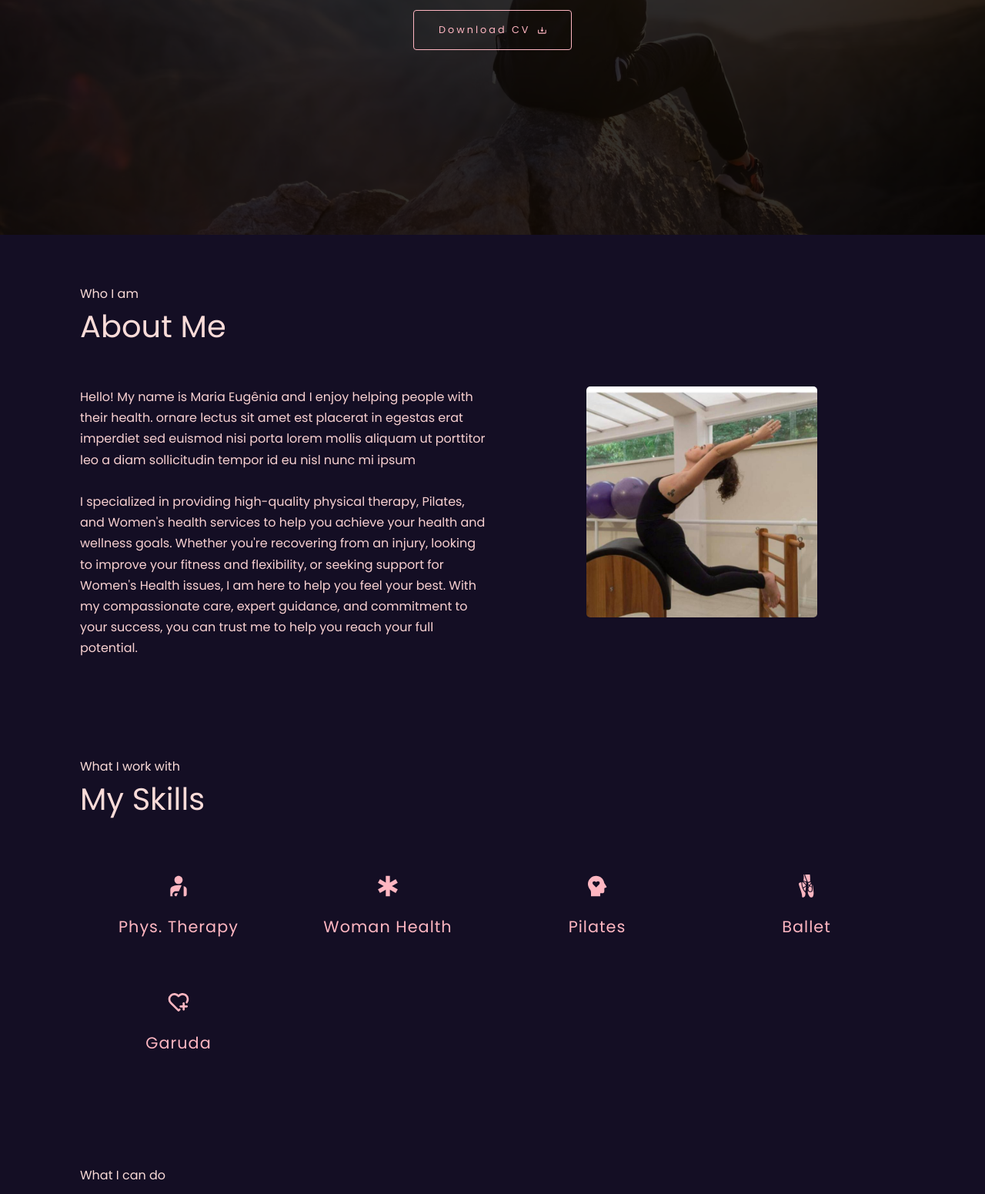
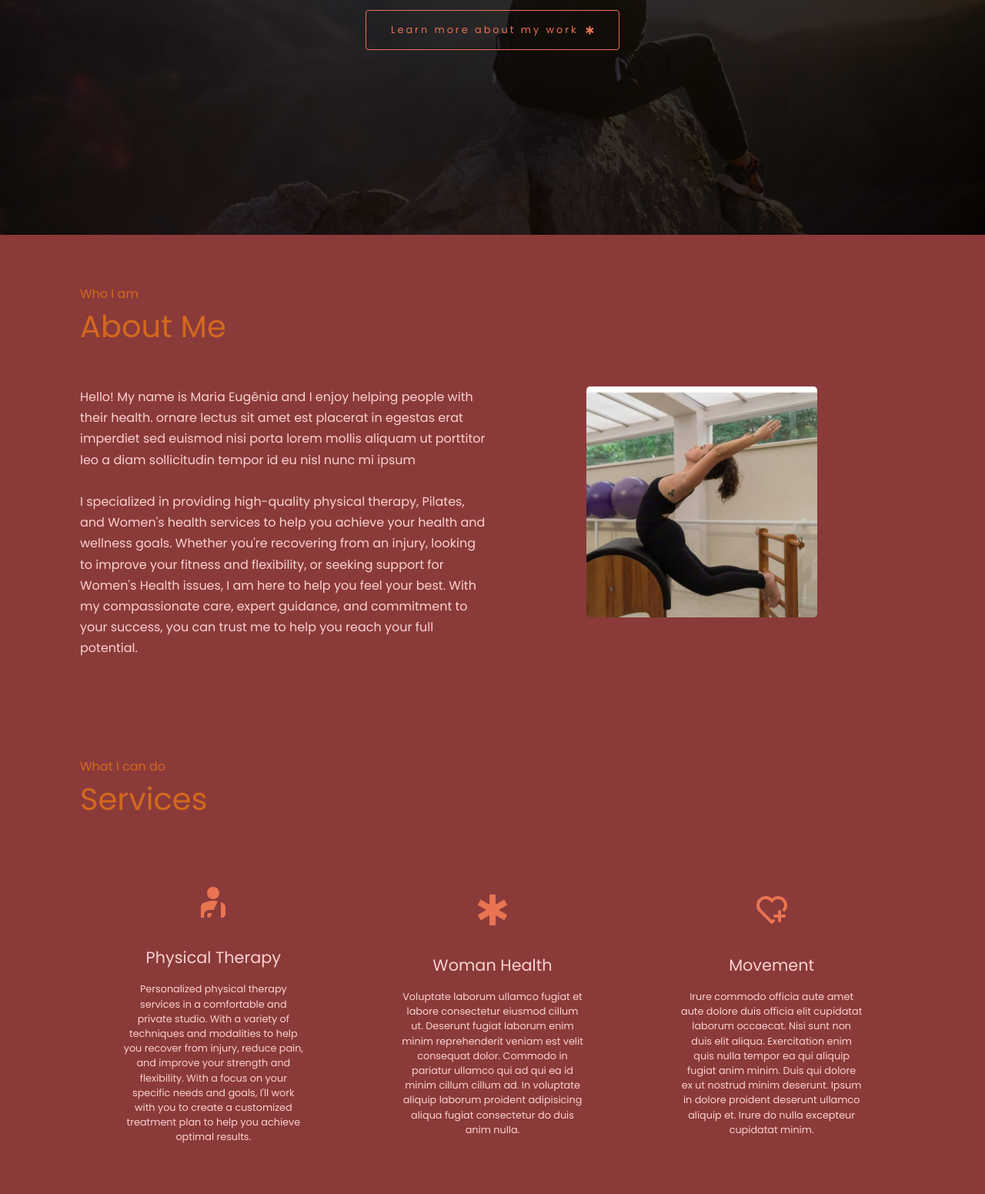
Before and after one commit to aelpires/MEGPersonalPage, a React app: page / in a window 1280 px wide. Shown: the part 495-2046 px from the top of the page at 77% size. Built offline with nearby package versions, Linux system fonts and the light colour scheme.

Commit message:
Colors and sections fixed

```diff
--- a/src/components/HeroSection.js
+++ b/src/components/HeroSection.js
@@ -1,7 +1,7 @@
 import React, { useState } from "react";
 import "../styles/HeroSection.css";
 import { FaBars, FaTimes } from "react-icons/fa";
-import { BiDownload } from "react-icons/bi";
+import { BiHealth } from "react-icons/bi";
 import { AiOutlineArrowUp } from "react-icons/ai";
 import { animateScroll as scroll } from "react-scroll";
 import { motion } from "framer-motion";
@@ -107,7 +107,7 @@ const HeroSection = ({ nav, handleNav }) => {
 					href='Maria Eugênia Ghizellini CV.pdf'
 					download='Maria Eugênia Ghizellini CV'
 					className='hero-contact'>
-					Download CV <BiDownload className='cv-icon' />
+					Learn more about my work <BiHealth className='cv-icon' />
 				</a>
 			</motion.span>
 		</div>
--- a/src/components/Main.js
+++ b/src/components/Main.js
@@ -3,7 +3,6 @@ import About from './About';
 import Contact from './Contact';
 import HeroSection from './HeroSection';
 import Services from './Services';
-import Skills from './Skills';
 
 
 const Main = ({nav, handleNav, closeNav}) => {
@@ -11,7 +10,8 @@ const Main = ({nav, handleNav, closeNav}) => {
     <div onClick={closeNav } className='main'>
         <HeroSection nav={nav} handleNav={handleNav} />
         <About />
-        <Skills />
+        {/* This is a comment with a code snippet */}
+        {/* <Skills /> */}
         <Services />
         <Contact />
     </div>
--- a/src/components/Services.js
+++ b/src/components/Services.js
@@ -1,8 +1,10 @@
 import React from 'react';
 import "../styles/Services.css"
-import {IoColorWandOutline} from "react-icons/io5"
-import {BiCodeAlt} from "react-icons/bi"
+import { MdPersonalInjury } from 'react-icons/md';
+import { TbHeartPlus } from 'react-icons/tb';
+import { BiHealth } from "react-icons/bi";
 import { motion } from "framer-motion";
+
 
 const Services = () => {
 
@@ -23,14 +25,19 @@ const Services = () => {
                 </motion.div>
                 <motion.div className="services-box" whileInView={fade} initial={{opacity: 0}}>
                     <div className="services-card">
-                        <BiCodeAlt className='services-icon' />
+                        <MdPersonalInjury className='services-icon' />
                         <p className='services-title'>Physical Therapy</p>
                         <p className='services-desc'>Personalized physical therapy services in a comfortable and private studio. With a variety of techniques and modalities to help you recover from injury, reduce pain, and improve your strength and flexibility. With a focus on your specific needs and goals, I'll work with you to create a customized treatment plan to help you achieve optimal results. </p>
                     </div>
                     <div className="services-card">
-                        <IoColorWandOutline className='services-icon' />
-                        <p className='services-title'>Others</p>
-                        <p className='services-desc'>ut tellus elementum sagittis vitae et leo duis ut diam quam nulla porttitor massa id neque aliquam vestibulum morbi blandit cursus risus at ultrices mi tempus imperdiet nulla malesuada pellentesque.</p>
+                        <BiHealth className='services-icon' />
+                        <p className='services-title'>Woman Health</p>
+                        <p className='services-desc'>Voluptate laborum ullamco fugiat et labore consectetur eiusmod cillum ut. Deserunt fugiat laborum enim minim reprehenderit veniam est velit consequat dolor. Commodo in pariatur ullamco qui ad qui ea id minim cillum cillum ad. In voluptate aliquip laborum proident adipisicing aliqua fugiat consectetur do duis anim nulla. </p>
+                    </div>
+                    <div className="services-card">
+                        <TbHeartPlus className='services-icon' />
+                        <p className='services-title'>Movement</p>
+                        <p className='services-desc'>Irure commodo officia aute amet aute dolore duis officia elit cupidatat laborum occaecat. Nisi sunt non duis elit aliqua. Exercitation enim quis nulla tempor ea qui aliquip fugiat anim minim. Duis qui dolore ex ut nostrud minim deserunt. Ipsum in dolore proident deserunt ullamco aliquip et. Irure do nulla excepteur cupidatat minim. </p>
                     </div>
                 </motion.div>
               </div>
--- a/src/components/navbar/Navbar.js
+++ b/src/components/navbar/Navbar.js
@@ -1,6 +1,6 @@
 import React from "react";
 import "../../styles/Navbar.css";
-import { FaHome, FaLaptop } from "react-icons/fa";
+import { FaHome } from "react-icons/fa";
 import { BiServer, BiEnvelope } from "react-icons/bi";
 import { FiUser } from "react-icons/fi";
 import { Link } from "react-scroll";
@@ -88,7 +88,8 @@ const Navbar = ({ nav, handleNav }) => {
 								About
 							</li>
 						</Link>
-						<Link
+						{/* This is a comment for future reference */}
+						{/*<Link
 							activeClass='active'
 							spy={true}
 							smooth={true}
@@ -100,7 +101,7 @@ const Navbar = ({ nav, handleNav }) => {
 							<li className='mid-link' onClick={handleNav}>
 								Skills
 							</li>
-						</Link>
+			  			</Link>*/}
 						<Link
 							activeClass='active'
 							spy={true}
--- a/src/styles/About.css
+++ b/src/styles/About.css
@@ -4,11 +4,11 @@
 }
 
 .heading-sub-text {
-    color: var(--coral);
+    color: var(--rust);
 }
 
 .heading-text {
-    color: var(--coral);
+    color: var(--rust);
     font-size: 2.5rem;
 }
 
--- a/src/styles/App.css
+++ b/src/styles/App.css
@@ -17,7 +17,7 @@ body::-webkit-scrollbar-track {
 }
 
 body::-webkit-scrollbar-thumb {
-  background: var(--nav-pink);
+  background: var(--nav-orangek);
   border-radius: 100vh;
 }
 
@@ -32,16 +32,16 @@ html, body {
 :root {
   --nav-grey: #f9d1d1;
   --nav-deep-grey: #94959b;
-  --nav-pink: #FFB6C1;
+  --nav-orange: #E97451;
   --nav-pink-shade: #DB7093;
-  --card-peach-shade: #FFDAB9;
-  --nav-deep-blue: #E2C3C4;
+  --card-peach-shade: #FFA07A;
+  --nav-dark-samon: #E9967A;
   --nav-bgd: #040b14;
   --white: #fff;
-  --coral: #FADBD8;
+  --rust: #D2691E;
   --navy: #160c2c;
   --light-blue: rgb(156, 183, 255);
-  --section-bgd: #140e24;
+  --section-bgd: #8B3A3A;
 
 }
 
--- a/src/styles/Contact.css
+++ b/src/styles/Contact.css
@@ -32,7 +32,7 @@
 }
 
 .hello-links:hover {
-    color: var(--nav-pink);
+    color: var(--nav-orange);
 }
 
 /* Form */
--- a/src/styles/HeroSection.css
+++ b/src/styles/HeroSection.css
@@ -33,7 +33,7 @@
 .hero-intro {
 	font-size: 4rem;
 	margin-bottom: 0.5rem;
-	color: var(--nav-pink);
+	color: var(--nav-orange);
 	display: flex;
 	flex-direction: column;
 }
@@ -47,12 +47,12 @@
 
 .hero-contact {
 	text-decoration: none;
-	color: var(--nav-pink);
+	color: var(--nav-orange);
   font-size: 80%;
 	font-weight: 500;
 	letter-spacing: 3px;
 	padding: 1rem 2rem;
-	border: 1px solid var(--nav-pink);
+	border: 1px solid var(--nav-orange);
 	background-color: transparent;
 	width: fit-content;
 	border-radius: 4px;
@@ -67,7 +67,7 @@
 }
 
 .hero-contact::after {
-	background-color: var(--nav-pink);
+	background-color: var(--nav-orange);
 	content: "";
 	display: block;
 	height: 100%;
@@ -106,11 +106,11 @@
 	display: flex;
 	justify-content: center;
 	align-items: center;
-	border: 3px solid var(--nav-pink);
+	border: 3px solid var(--nav-orange);
 	border-radius: 50%;
 	transition: all 0.4s ease;
 	z-index: 99999999;
-	background-color: var(--nav-pink);
+	background-color: var(--nav-orange);
 }
 
 .menu-icon {
@@ -183,6 +183,6 @@
 	.to-top-icon {
 		font-size: 1rem;
 		padding: 0.6rem;
-		background-color: var(--nav-pink);
+		background-color: var(--nav-orange);
 	}
 }
--- a/src/styles/Navbar.css
+++ b/src/styles/Navbar.css
@@ -45,7 +45,7 @@
     width: 100%;
     border-radius: 50%;
     margin-bottom: 1rem;
-    border: 5px solid var(--nav-deep-blue);
+    border: 5px solid var(--nav-dark-samone);
 }
 
 .profile-name {
@@ -77,13 +77,13 @@
     color: var(--white);
     margin: 0 .3rem;
     padding: .7rem;
-    background-color: var(--nav-deep-blue);
+    background-color: var(--nav-dark-samon);
     border-radius: 50%;
     transition: all 0.3s ease-in-out;
 }
 
 .nav-link:hover {
-    background-color: var(--nav-pink);
+    background-color: var(--nav-orange);
 }
 
 .mid-details {
@@ -106,14 +106,14 @@
 }
 
 .mid-links.active {
-    color: var(--nav-pink);
+    color: var(--nav-orange);
 }
 
 .mid-links:hover {
     color: var(--white);
 }
 
-.mid-links:hover .mid-icon { color: var(--nav-pink); }
+.mid-links:hover .mid-icon { color: var(--nav-orange); }
 
 .mid-icon {
     margin-right: 1rem;
--- a/src/styles/Services.css
+++ b/src/styles/Services.css
@@ -21,13 +21,13 @@
 }
 
 .services-card:hover {
-    box-shadow: inset 6px 6px 30px rgb(75, 75, 75);
+    box-shadow: inset 6px 6px 30px rgb(255, 223, 127);
     border: none;
 }
 
 .services-icon {
     font-size: 3rem;
-    color: var(--nav-pink);
+    color: var(--nav-orange);
     margin-bottom: 2rem;
 }
 
--- a/src/styles/Skills.css
+++ b/src/styles/Skills.css
@@ -9,8 +9,8 @@
     padding: 1rem;
     width: 80%;
     margin: 0 auto;
-    /* border: 1px solid var(--nav-pink); */
-    color: var(--nav-pink);
+    /* border: 1px solid var(--nav-orange); */
+    color: var(--nav-orange);
     cursor: pointer;
     border-radius: 5px;
     display: flex;
```
